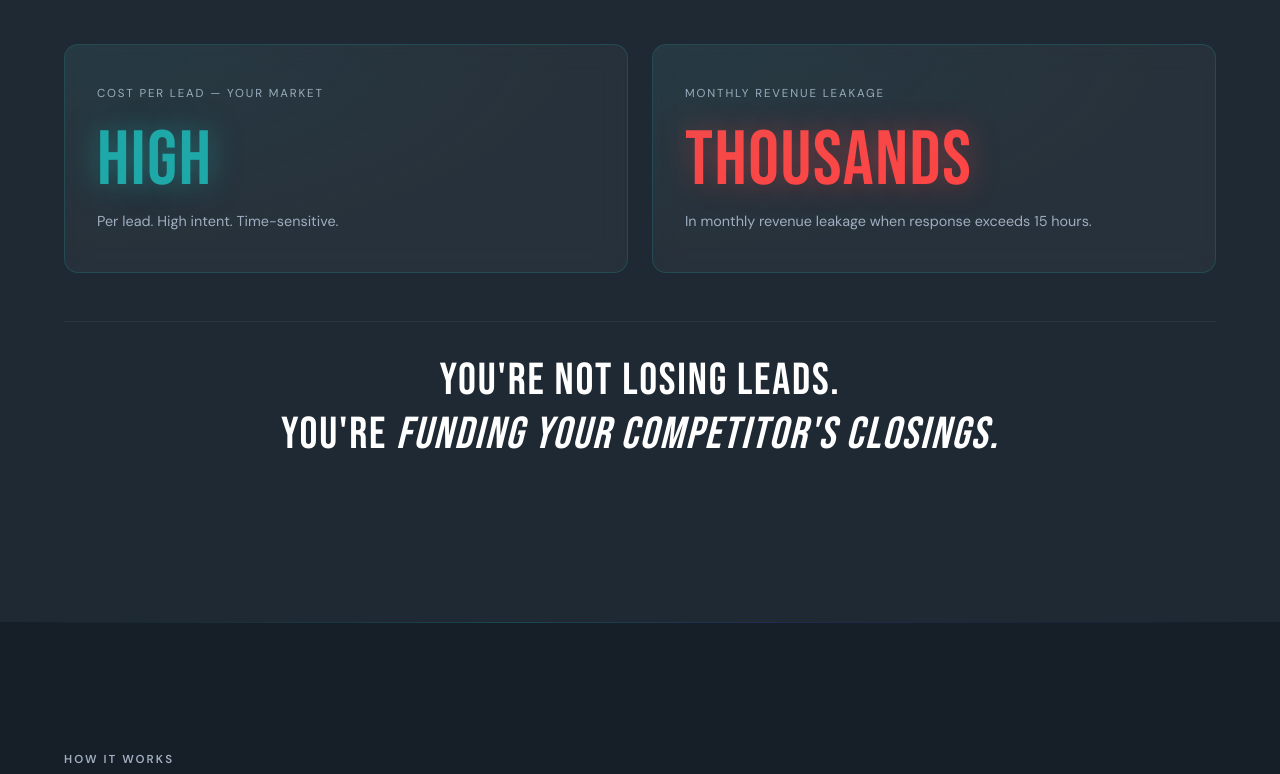
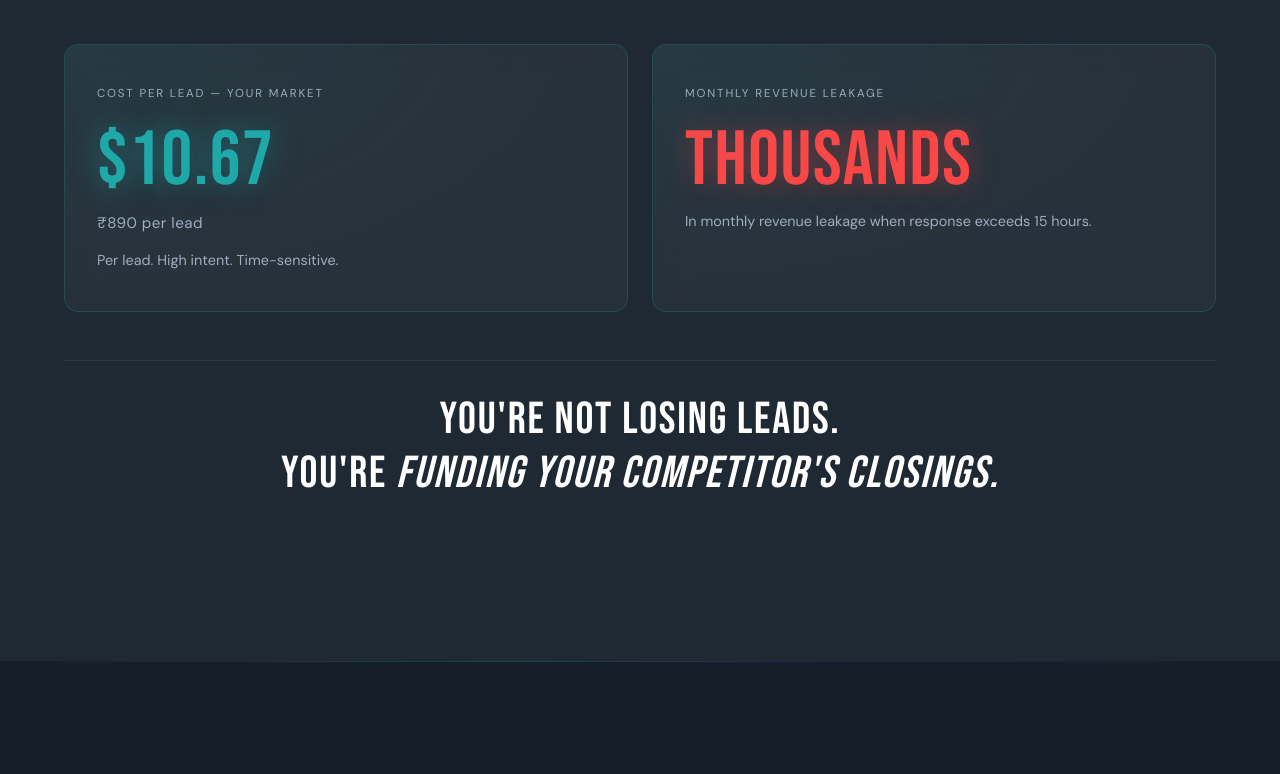
Before and after one commit to rosN100/iro_ai_website, a plain HTML site: page index.html in a window 1280 px wide. Shown: the part 1540-2314 px from the top of the page. Drawn offline with Linux system fonts and the light colour scheme.

Commit message:
feat: restore .67 counter animation, add ₹890 secondary label on CPL card

```diff
--- a/index.html
+++ b/index.html
@@ -1351,7 +1351,8 @@
       <div class="tax-cards">
         <div class="tax-card reveal" style="transition-delay:0.05s">
           <p class="card-label">Cost Per Lead — Your Market</p>
-          <div class="card-number teal-num" id="counter-cpl">High</div>
+          <div class="card-number teal-num" data-target="10.67" data-prefix="$" id="counter-cpl">$0</div>
+          <p style="font-size:0.95rem;color:var(--grey);margin-bottom:0.9rem;letter-spacing:0.03em;">₹890 per lead</p>
           <p class="card-sub">Per lead. High intent. Time-sensitive.</p>
         </div>
         <div class="tax-card reveal" style="transition-delay:0.2s">
```
